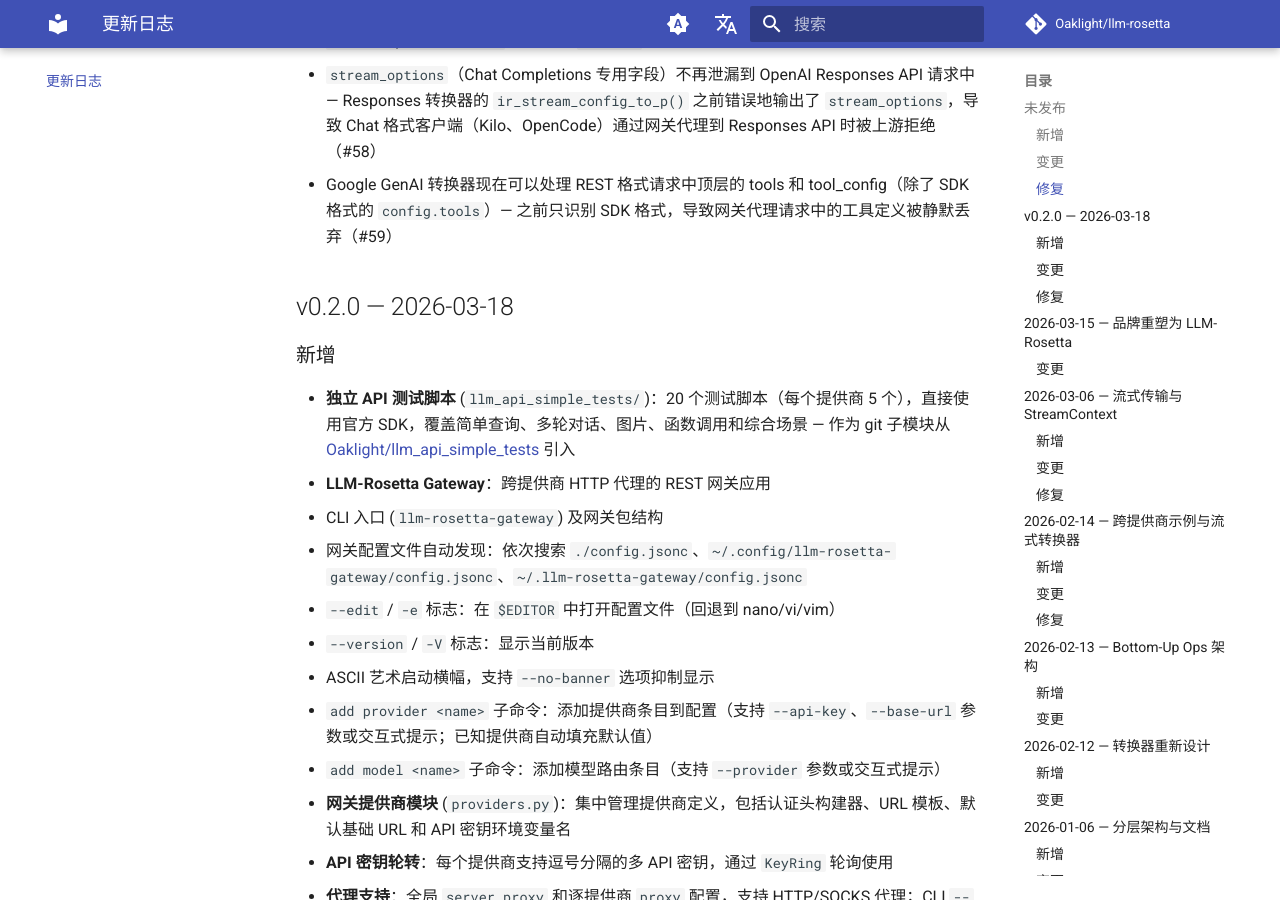
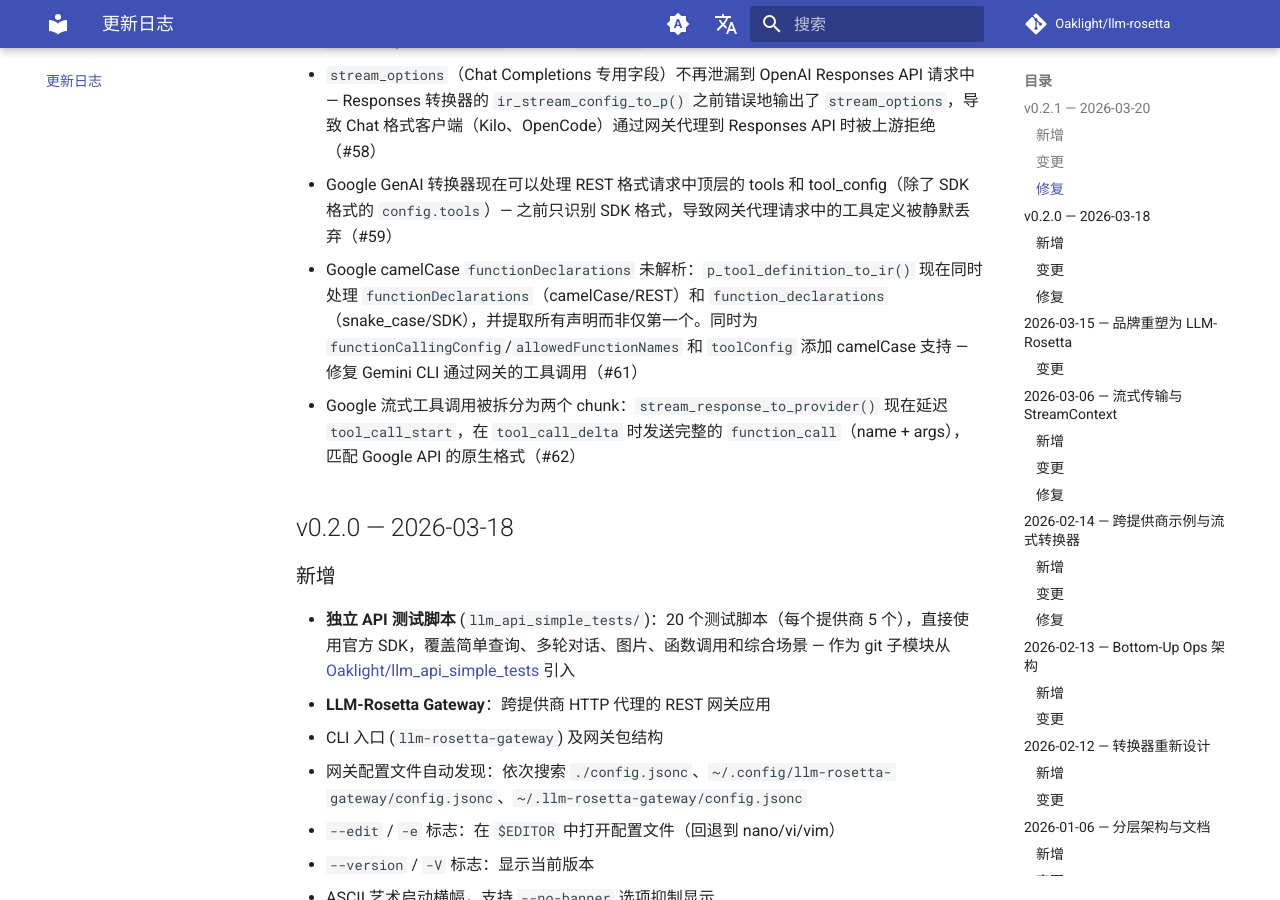
Before and after one commit to Oaklight/llm-rosetta, an MkDocs documentation site: the page built from docs/changelog.md, in a window 1280 px wide and 900 px high, scrolled down 1036 px. Built offline with MkDocs 1.6.1 and Material for MkDocs 9.7.7, drawn with Linux system fonts in a browser that asks for light colours; comment, search, counter and statistics services are not loaded; some of the changed text lies outside the part shown.

Commit message:
docs: 更新更新日志至 v0.2.1
添加 #61 和 #62 修复，将未发布提升为 v0.2.1。

```diff
--- a/docs/changelog.md
+++ b/docs/changelog.md
@@ -6,7 +6,7 @@
 
 LLM-Rosetta 的所有重要变更均记录于此。本项目遵循 [Keep a Changelog](https://keepachangelog.com/) 规范。
 
-## 未发布
+## v0.2.1 — 2026-03-20
 
 ### 新增
 
@@ -25,6 +25,8 @@
 - OpenAI Chat 流式传输：usage-only 数据块现在包含 `"choices": []`，以满足要求每个 `chat.completion.chunk` 必须包含 `choices` 数组的客户端验证（#55）
 - `stream_options`（Chat Completions 专用字段）不再泄漏到 OpenAI Responses API 请求中 — Responses 转换器的 `ir_stream_config_to_p()` 之前错误地输出了 `stream_options`，导致 Chat 格式客户端（Kilo、OpenCode）通过网关代理到 Responses API 时被上游拒绝（#58）
 - Google GenAI 转换器现在可以处理 REST 格式请求中顶层的 tools 和 tool_config（除了 SDK 格式的 `config.tools`）— 之前只识别 SDK 格式，导致网关代理请求中的工具定义被静默丢弃（#59）
+- Google camelCase `functionDeclarations` 未解析：`p_tool_definition_to_ir()` 现在同时处理 `functionDeclarations`（camelCase/REST）和 `function_declarations`（snake_case/SDK），并提取所有声明而非仅第一个。同时为 `functionCallingConfig`/`allowedFunctionNames` 和 `toolConfig` 添加 camelCase 支持 — 修复 Gemini CLI 通过网关的工具调用（#61）
+- Google 流式工具调用被拆分为两个 chunk：`stream_response_to_provider()` 现在延迟 `tool_call_start`，在 `tool_call_delta` 时发送完整的 `function_call`（name + args），匹配 Google API 的原生格式（#62）
 
 ## v0.2.0 — 2026-03-18
 
```
